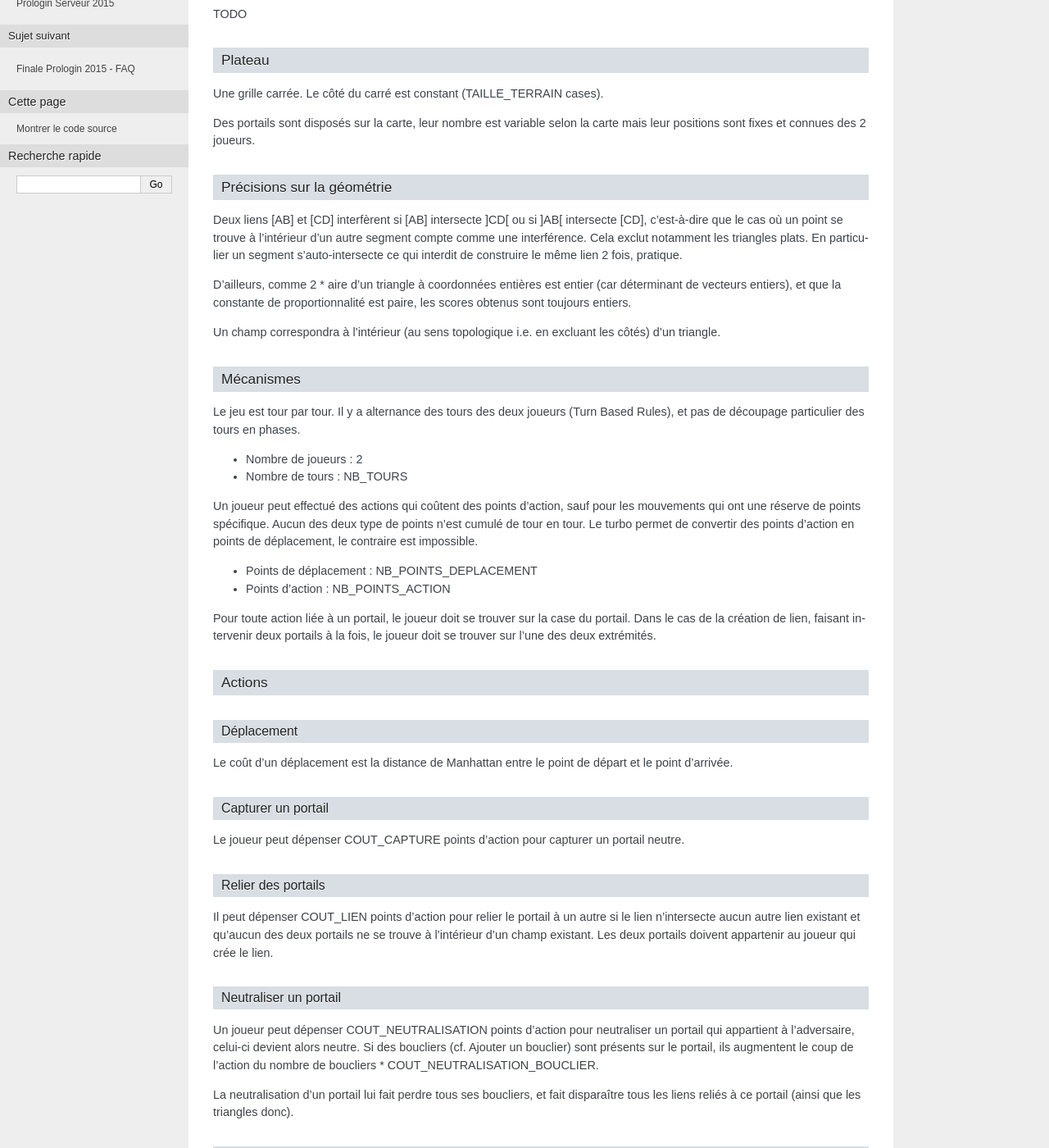
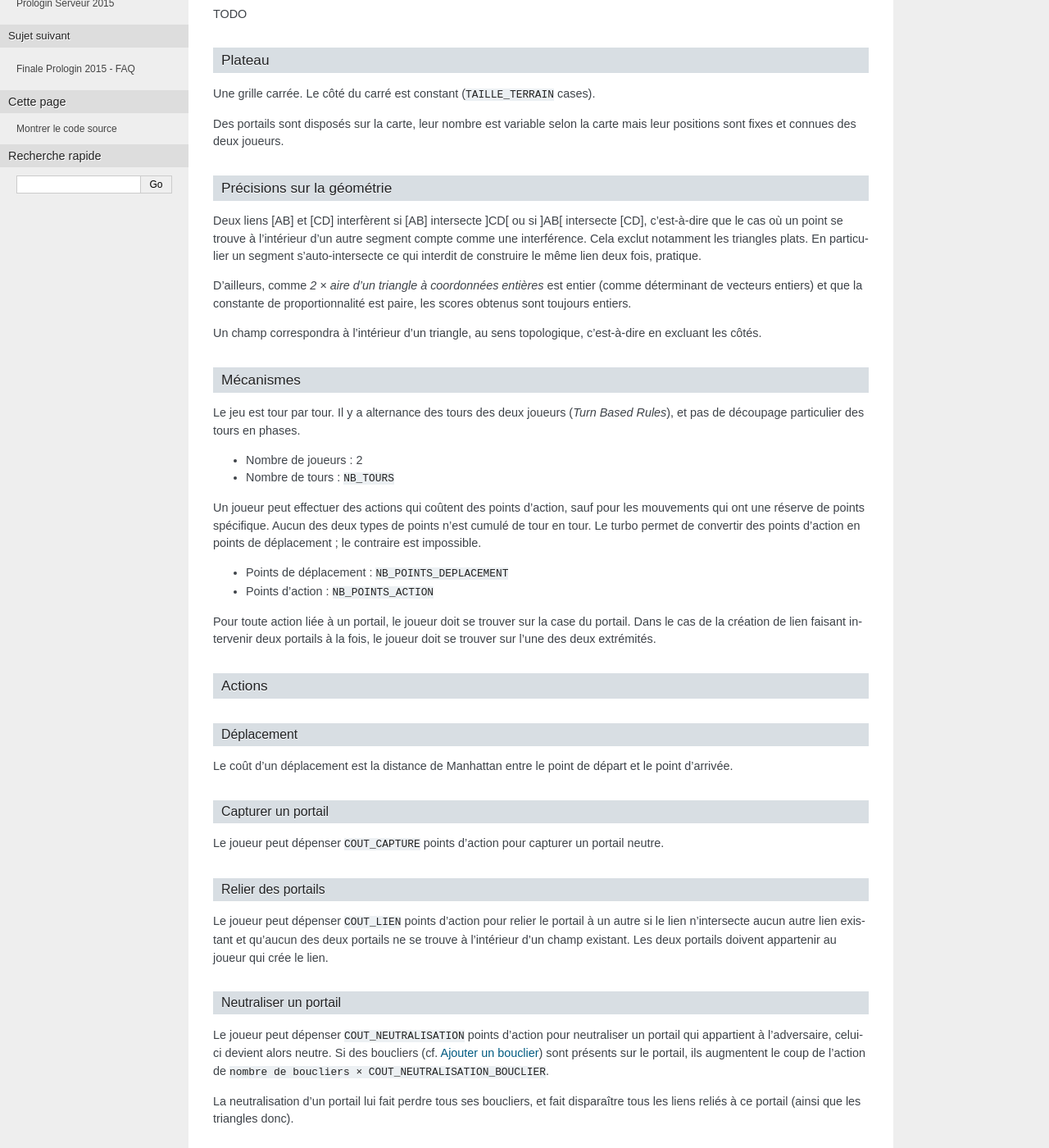
Before and after one commit to prologin/prologin2015, a Sphinx documentation site: the page built from doc/finale.rst, in a window 1280 px wide and 1400 px high, scrolled down 582 px. Shown: the whole window at 82% size. Built offline with Sphinx 7.4.7, drawn with Linux system fonts in a browser that asks for light colours; pages that are not in the unit, such as notebooks, are missing from menus; some of the changed text lies outside the part shown.

Commit message:
docs: various typos and ReST enhancements

```diff
--- a/doc/finale.rst
+++ b/doc/finale.rst
@@ -19,7 +19,7 @@ Nombre de joueurs
 
 Une partie voit s'affronter 2 joueurs à la fois (bleu et vert).
 Chaque joueur possède une base placée dans un coin d'une carte carrée de
-dimensions 40×40.
+dimensions 40 × 40.
 
 TODO
 
@@ -39,10 +39,10 @@ TODO
 Plateau
 =======
 
-Une grille carrée. Le côté du carré est constant (TAILLE_TERRAIN cases).
+Une grille carrée. Le côté du carré est constant (``TAILLE_TERRAIN`` cases).
 
 Des portails sont disposés sur la carte, leur nombre est variable selon la carte
-mais leur positions sont fixes et connues des 2 joueurs.
+mais leur positions sont fixes et connues des deux joueurs.
 
 
 Précisions sur la géométrie
@@ -52,35 +52,35 @@ Deux liens [AB] et [CD] interfèrent si [AB] intersecte ]CD[ ou si ]AB[
 intersecte [CD], c'est-à-dire que le cas où un point se trouve à l'intérieur
 d'un autre segment compte comme une interférence. Cela exclut notamment les
 triangles plats. En particulier un segment s'auto-intersecte ce qui interdit de
-construire le même lien 2 fois, pratique.
+construire le même lien deux fois, pratique.
 
-D'ailleurs, comme 2 * aire d'un triangle à coordonnées entières est entier (car
-déterminant de vecteurs entiers), et que la constante de proportionnalité est
-paire, les scores obtenus sont toujours entiers.
+D'ailleurs, comme *2 × aire d'un triangle à coordonnées entières* est entier
+(comme déterminant de vecteurs entiers) et que la constante de
+proportionnalité est paire, les scores obtenus sont toujours entiers.
 
-Un champ correspondra à l'intérieur (au sens topologique i.e. en excluant les
-côtés) d'un triangle.
+Un champ correspondra à l'intérieur d'un triangle, au sens topologique,
+c'est-à-dire en excluant les côtés.
 
 
 Mécanismes
 ==========
 
 Le jeu est tour par tour. Il y a alternance des tours des deux joueurs
-(Turn Based Rules), et pas de découpage particulier des tours en phases.
+(*Turn Based Rules*), et pas de découpage particulier des tours en phases.
 
 * Nombre de joueurs : 2
-* Nombre de tours : NB_TOURS
+* Nombre de tours : ``NB_TOURS``
 
-Un joueur peut effectué des actions qui coûtent des points d'action, sauf pour
-les mouvements qui ont une réserve de points spécifique. Aucun des deux type de
+Un joueur peut effectuer des actions qui coûtent des points d'action, sauf pour
+les mouvements qui ont une réserve de points spécifique. Aucun des deux types de
 points n'est cumulé de tour en tour. Le turbo permet de convertir des points
-d'action en points de déplacement, le contraire est impossible.
+d'action en points de déplacement ; le contraire est impossible.
 
-* Points de déplacement : NB_POINTS_DEPLACEMENT
-* Points d'action : NB_POINTS_ACTION
+* Points de déplacement : ``NB_POINTS_DEPLACEMENT``
+* Points d'action : ``NB_POINTS_ACTION``
 
 Pour toute action liée à un portail, le joueur doit se trouver sur la case du
-portail. Dans le cas de la création de lien, faisant intervenir deux portails à
+portail. Dans le cas de la création de lien faisant intervenir deux portails à
 la fois, le joueur doit se trouver sur l'une des deux extrémités.
 
 
@@ -96,61 +96,66 @@ et le point d'arrivée.
 Capturer un portail
 -------------------
 
-Le joueur peut dépenser COUT_CAPTURE points d'action pour capturer un portail
+Le joueur peut dépenser ``COUT_CAPTURE`` points d'action pour capturer un portail
 neutre.
 
 Relier des portails
 -------------------
 
-Il peut dépenser COUT_LIEN points d'action pour relier le portail à un autre si
-le lien n'intersecte aucun autre lien existant et qu'aucun des deux portails ne
-se trouve à l'intérieur d'un champ existant. Les deux portails doivent
-appartenir au joueur qui crée le lien.
+Le joueur peut dépenser ``COUT_LIEN`` points d'action pour relier le portail à
+un autre si le lien n'intersecte aucun autre lien existant et qu'aucun des deux
+portails ne se trouve à l'intérieur d'un champ existant. Les deux portails
+doivent appartenir au joueur qui crée le lien.
 
 Neutraliser un portail
 ----------------------
 
-Un joueur peut dépenser COUT_NEUTRALISATION points d'action pour neutraliser un
-portail qui appartient à l'adversaire, celui-ci devient alors neutre. Si des
-boucliers (cf. Ajouter un bouclier) sont présents sur le portail, ils augmentent
-le coup de l'action du nombre de boucliers * COUT_NEUTRALISATION_BOUCLIER.
+Le joueur peut dépenser ``COUT_NEUTRALISATION`` points d'action pour
+neutraliser un portail qui appartient à l'adversaire, celui-ci devient alors
+neutre. Si des boucliers (cf. :ref:`ajouter-bouclier`) sont présents sur le
+portail, ils augmentent le coup de l'action de
+``nombre de boucliers × COUT_NEUTRALISATION_BOUCLIER``.
 
 La neutralisation d'un portail lui fait perdre tous ses boucliers, et fait
 disparaître tous les liens reliés à ce portail (ainsi que les triangles donc).
 
+.. _ajouter-bouclier:
+
 Ajouter un bouclier
 -------------------
 
-Il peut dépenser COUT_BOUCLIER points d'action pour incrémenter de 1 le nombre
-de boucliers sur un portail qu'il contrôle. Un portail neutre n'a aucun
-bouclier, un portail qui vient d'être capturé non plus. Le nombre de boucliers
-qu'on peut mettre sur un même portail est borné à MAX_BOUCLIERS. Ceci garantit
-qu'un portail restera toujours destructible avec les points d'action dont on
-dispose dans un tour.
+Le joueur peut dépenser ``COUT_BOUCLIER`` points d'action pour incrémenter de
+1 le nombre de boucliers sur un portail qu'il contrôle. Un portail neutre n'a
+aucun bouclier, un portail qui vient d'être capturé non plus. Le nombre de
+boucliers que l'on peut mettre sur un même portail est borné à
+``MAX_BOUCLIERS``. Ceci garantit qu'un portail restera toujours destructible
+avec les points d'action dont on dispose dans un tour.
 
 Déployer un virus
 -----------------
 
-Le joueur peut dépenser COUT_VIRUS points d'action pour détruire un portail peu
-importe son possesseur (supprimant donc les liens, triangles et boucliers
-associés) et le change de propriétaire. Capturer un portail grâce à un virus ne
-rapporte pas de points.
+Le joueur peut dépenser ``COUT_VIRUS`` points d'action pour détruire un portail
+peu importe son possesseur (supprimant donc les liens, triangles et boucliers
+associés) et le changer de propriétaire. Capturer un portail grâce à un virus
+ne rapporte pas de points.
 
 Turbo
 -----
 
-Il peut, autant de fois qu'il veut par tour, augmenter de GAIN_TURBO ses points
-de déplacement pour le tour, en dépensant COUT_TURBO points d'actions.
+Le joueur peut, autant de fois qu'il veut par tour, augmenter de ``GAIN_TURBO``
+ses points de déplacement pour le tour, en dépensant ``COUT_TURBO`` points
+d'actions.
 
 
 Score
 =====
 
 * À chaque capture de portail et à chaque création de lien : le joueur gagne un
-  petit nombre de points (respectivement POINTS_CREATION_PORTAIL et
-  POINTS_CREATION_LIEN points).
+  petit nombre de points, respectivement ``POINTS_CREATION_PORTAIL`` et
+  ``POINTS_CREATION_LIEN`` points.
 * À la fin de chaque tour : le joueur gagne un nombre de points proportionnel à
-  l'aire des triangles qu'il contrôle (POINTS_CHAMP points par unité d'aire).
+  l'aire des triangles qu'il contrôle (``POINTS_CHAMP`` points par unité
+  d'aire).
 
 Est compté comme un triangle tout triplet de sommets reliés, même si les
 triangles se superposent. Les superpositions devront être des inclusions, il n'y
--- a/doc/index.rst
+++ b/doc/index.rst
@@ -9,5 +9,6 @@ Pages:
    finale
    faq-candidat
    stechec2
-   erratum
    rendu
+
+.. erratum (does not exist, un-comment if needed)
```
Also changed, not shown: doc/rendu.rst (+6 -5 lines), doc/stechec2.rst (+7 -7 lines).
